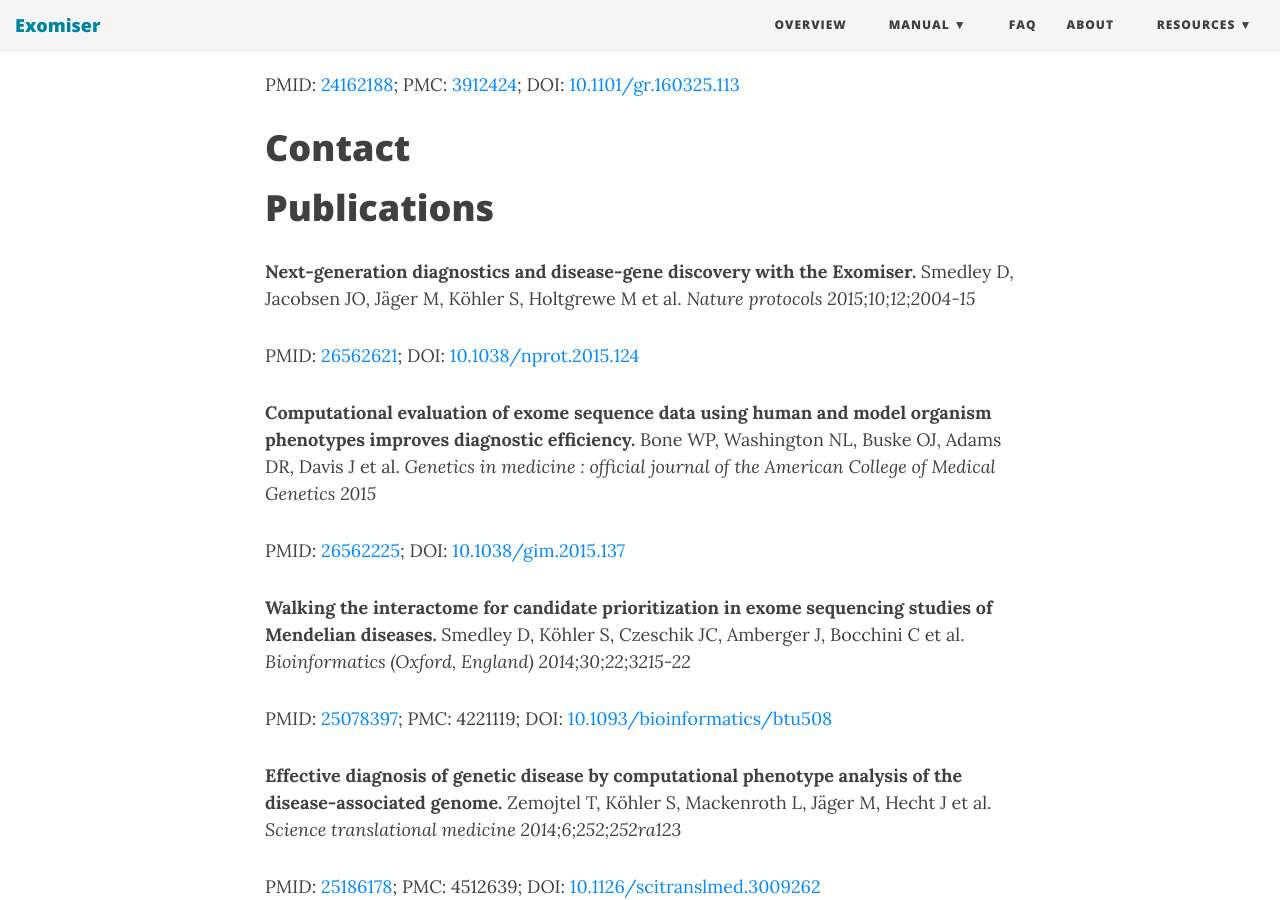
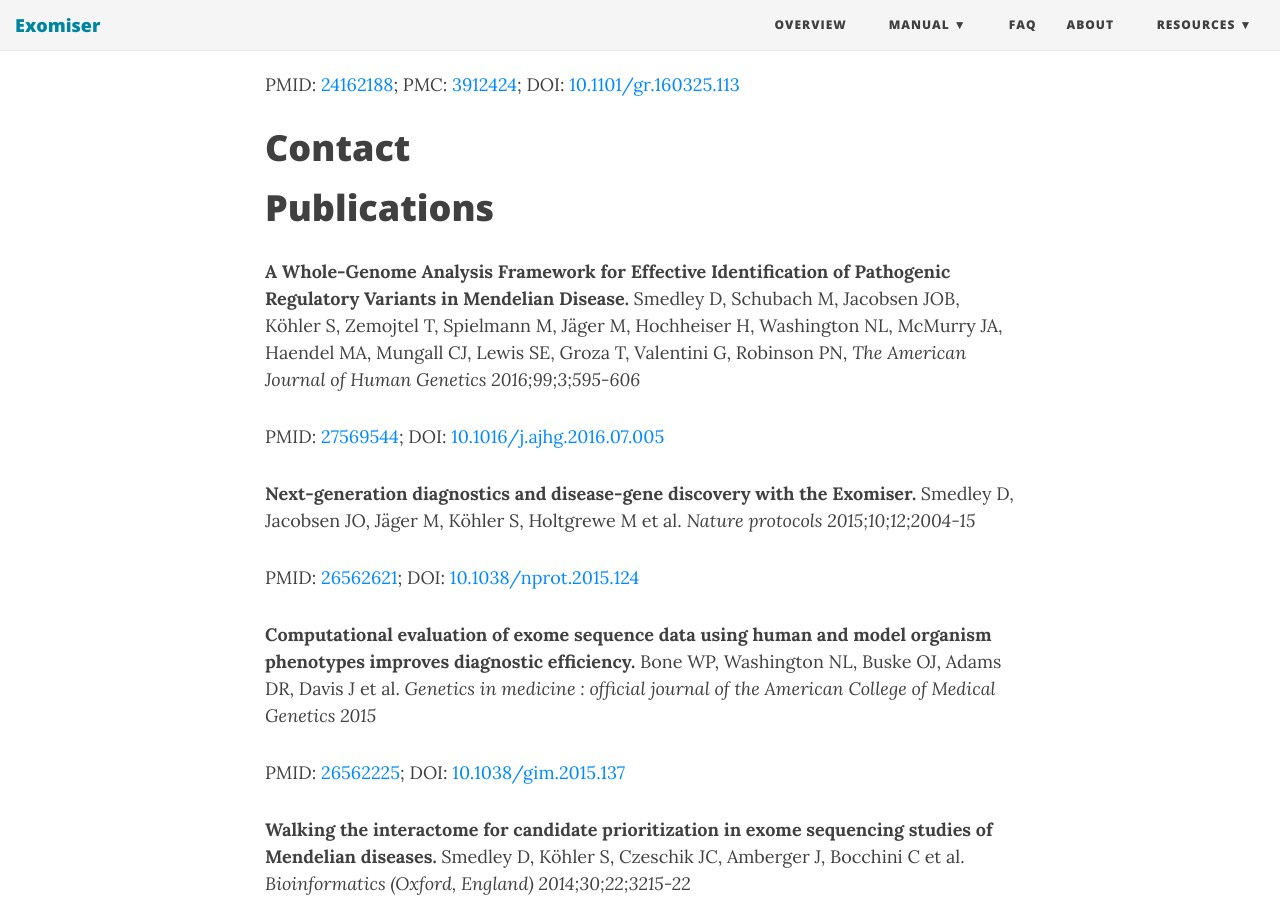
Before and after one commit to exomiser/Exomiser, a Jekyll site: the page built from about/index.md, in a window 1280 px wide and 900 px high, scrolled down 649 px. Built offline with Jekyll 4.4.1, drawn with Linux system fonts in a browser that asks for light colours; nearby versions of some CDN libraries.

Commit message:
add genomiser publication to publication list

```diff
--- a/about/index.md
+++ b/about/index.md
@@ -25,6 +25,11 @@ PMID: [24162188](http://europepmc.org/abstract/MED/24162188); PMC: [3912424](htt
 
 
 # Publications
+
+**A Whole-Genome Analysis Framework for Effective Identification of Pathogenic Regulatory Variants in Mendelian Disease.**
+Smedley D, Schubach M, Jacobsen JOB, Köhler S, Zemojtel T, Spielmann M, Jäger M, Hochheiser H, Washington NL, McMurry JA, Haendel MA, Mungall CJ, Lewis SE, Groza T, Valentini G, Robinson PN, _The American Journal of Human Genetics 2016;99;3;595-606_
+
+PMID: [27569544](http://europepmc.org/abstract/MED/27569544); DOI: [10.1016/j.ajhg.2016.07.005](http://doi.org/10.1016/j.ajhg.2016.07.005)
 
 **Next-generation diagnostics and disease-gene discovery with the Exomiser.**
 Smedley D, Jacobsen JO, Jäger M, Köhler S, Holtgrewe M et al.
```
